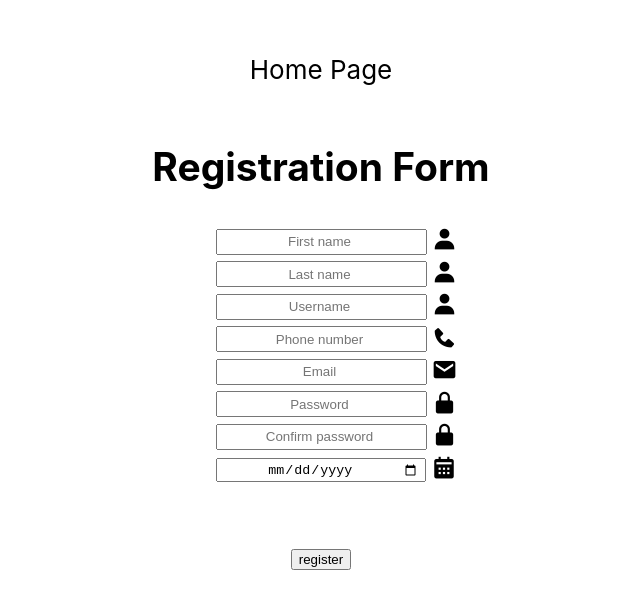
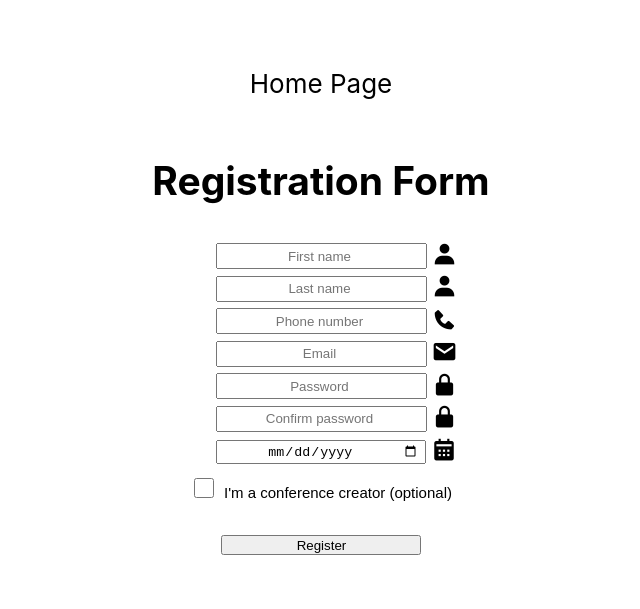
Before and after one commit to StavShar/Conference-Management, a React (Create React App) app in the folder frontend/: page /register in a window 1280 px wide. Shown: the part 101-710 px from the top of the page, without its empty margins (319-959 px from the left). Built offline with nearby package versions, Linux system fonts and the light colour scheme; a web font is replaced by a local one.

Commit message:
registration data packed as JSON obj

```diff
--- a/frontend/src/components/pages/Register.jsx
+++ b/frontend/src/components/pages/Register.jsx
@@ -2,14 +2,83 @@
 /* the line above disables eslint check for this file (temporarily) todo:delete */
 import React from 'react';
 import './styles/RegisterStyle.css';
+import { useState } from 'react';
 
 
-const handleSubmit = async () => {
+function register() {
+    const [creator, setCreator] = useState(false);
 
-    console.log("registration works");
-}
+    const creatorToggler = () => {
+        if (creator)
+            setCreator(false);
+        else
+            setCreator(true);
+    }
 
-function register() {
+    const printErrorMsg = (msg) => {
+        document.getElementById('message').textContent = msg;
+    }
+
+    const handleSubmit = async () => {
+
+        let firstname = document.getElementById('firstname').value;
+        let lastname = document.getElementById('lastname').value;
+        let phone = document.getElementById('phone-number').value;
+        let email = document.getElementById('email').value;
+        let password = document.getElementById('password').value;
+        let cnfrmPassword = document.getElementById('cnfrm-password').value;
+        let dateOfBirth = document.getElementById('date').value;
+
+        const mailValidation = (mail) => {
+            const regex = /^[a-zA-Z0-9]+@[a-zA-Z0-9]+.[a-zA-Z]+$/;
+
+            if (regex.test(mail))
+                return true;
+            return false;
+        }
+
+        const phoneValidation = (phone) => {
+            const regex = /^-?\d+$/;
+
+            if (regex.test(phone))
+                return true;
+            return false;
+        }
+
+        // checking if there are empty fields
+        if (!(firstname && lastname && phone && email && password && cnfrmPassword && dateOfBirth))
+            printErrorMsg("Error! fields can't be empty");
+
+        //checking if passwords match
+        else if (password != cnfrmPassword)
+            printErrorMsg("Error! passwords not match");
+
+        //checking validation of phone number
+        else if (!phoneValidation(phone))
+            printErrorMsg("Error! phone number is invalid")
+
+        //checking validation of email
+        else if (!mailValidation(email))
+            printErrorMsg("Error! email is invalid")
+
+        else {
+            printErrorMsg('');
+
+            /* Packs data to 'JSON' format to send via web */
+            const data = {
+                firstname: firstname,
+                lastname: lastname,
+                phone: phone,
+                email: email,
+                password: password,
+                dateOfBirth: dateOfBirth
+            }
+            console.log(JSON.stringify(data));
+
+        }
+
+    }
+
     return (
         <div>
             <h2>Registration Form</h2>
@@ -23,11 +92,6 @@ function register() {
 
                 <div className='reg-div'>
                     <input className='reg-field' type="text" id="lastname" placeholder="Last name" required />
-                    <i className='bx bxs-user' ></i>
-                </div>
-
-                <div className='reg-div'>
-                    <input className='reg-field' type="text" id="username" placeholder="Username" required />
                     <i className='bx bxs-user' ></i>
                 </div>
 
@@ -56,9 +120,13 @@ function register() {
                     <i className='bx bxs-calendar' ></i>
                 </div>
 
-                <br />
+                <div className='checkbox-div'>
+                    <input className='checkbox-field' type="checkbox" onClick={creatorToggler} />
+                    <label className='checkbox-label'>I'm a conference creator (optional)</label>
+                </div>
+
                 <p id="message"></p>
-                <button type="button" onClick={handleSubmit}>register</button>
+                <input type="button" onClick={handleSubmit} value='Register'></input>
             </form>
         </div>
     );
--- a/frontend/src/components/pages/styles/RegisterStyle.css
+++ b/frontend/src/components/pages/styles/RegisterStyle.css
@@ -1,6 +1,4 @@
 .reg-div {
-    margin:0;
-    padding: 0;
     box-sizing: border-box;
     font-family: "poppins", sans-serif;
 }
@@ -24,8 +22,28 @@ input{
     padding-right: 5px;
   }
 
-  i{
+i{
    position: absolute;
    padding-left: 5px;
    margin-top: 5px;
-  }
+}
+
+.checkbox-div {
+    margin-top: 10px;
+    margin-left: -90px;
+    font-family: "poppins", sans-serif;
+}
+
+.checkbox-field {
+    margin-right: -80px;
+}
+
+.checkbox-label{
+    font-size: 15px;
+}
+
+#message{
+    color: red;
+    font-size: 20px;
+    font-weight: 400;
+}
```
